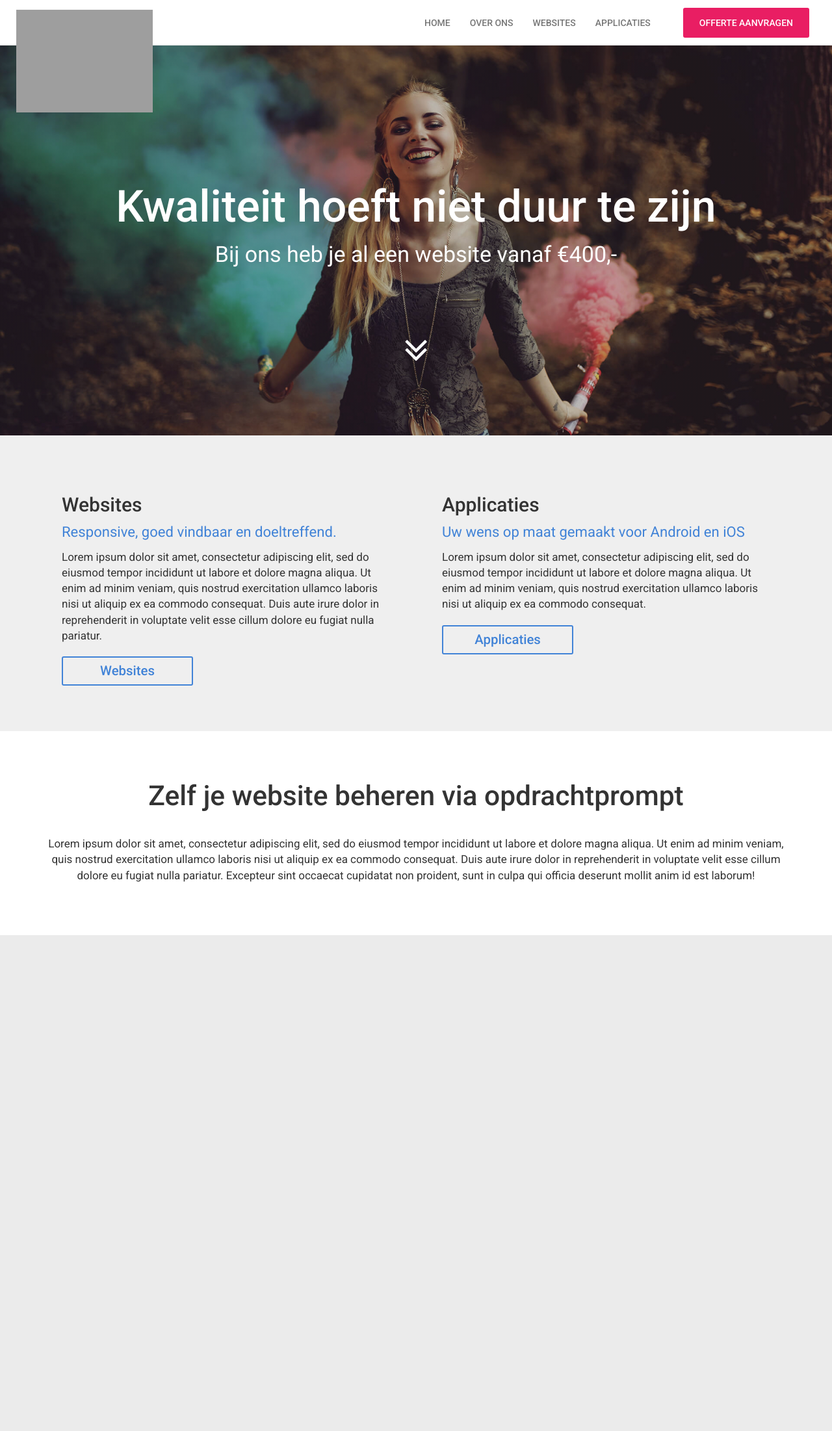
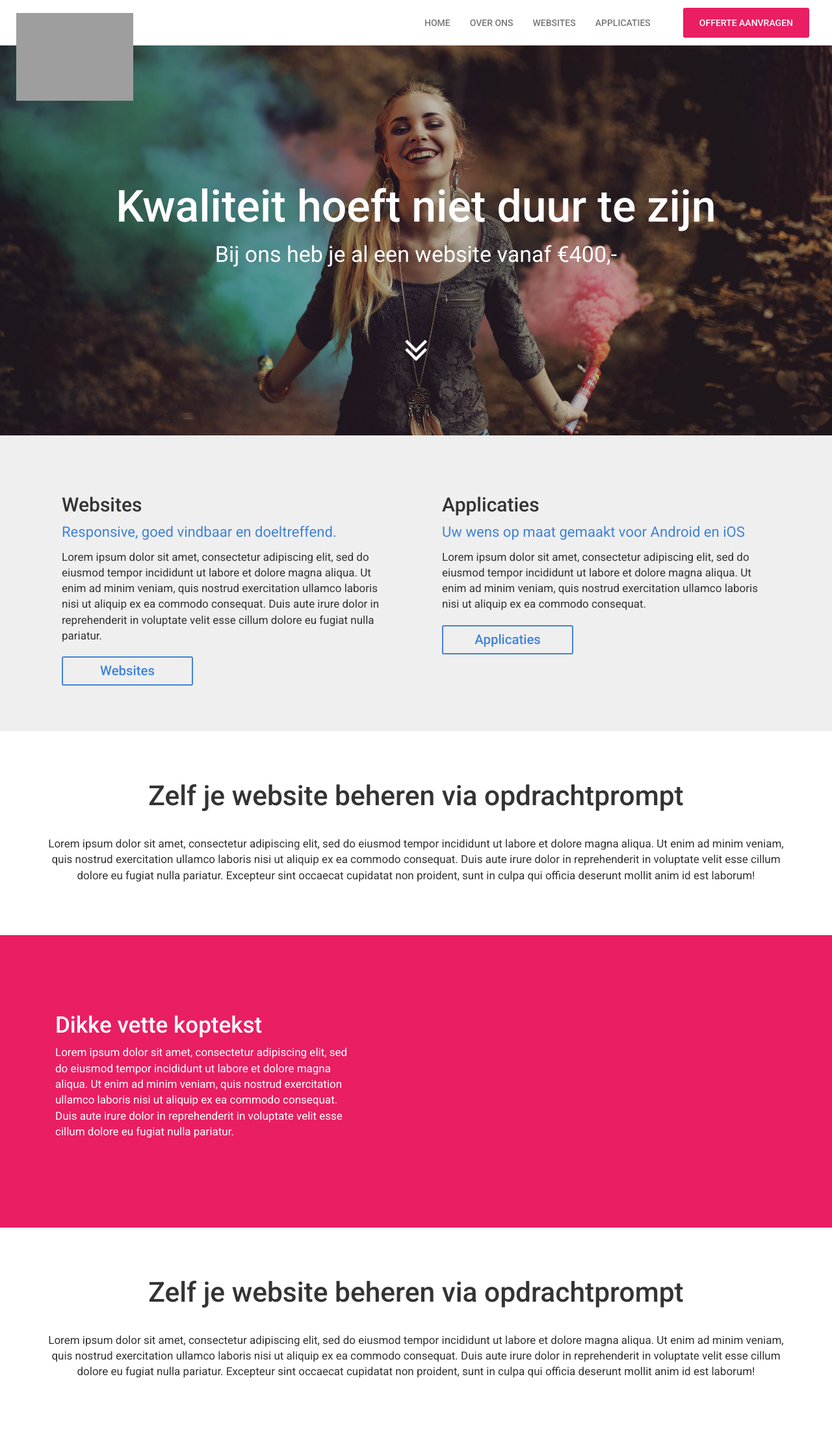
Before and after one commit to jwmvissering/Wabble-website, a PHP site: page / in a window 1280 px wide. Shown: the whole page at 65% size. Before the commit the page ends 1439 px from the top, so only its background shows below. Run offline with PHP 8.4, Linux system fonts and the light colour scheme; style sheets or scripts are compiled from the project's sources; grey boxes are pictures that could not be loaded.

Commit message:
Twee secties toegevoegd

```diff
--- a/css/header.css
+++ b/css/header.css
@@ -3,8 +3,8 @@ nav {
   padding: 10px; }
 
 #logomenu {
-  margin-top: -10px;
-  width: 210px; }
+  margin-top: -5px;
+  width: 180px; }
 
 .navbar-default {
   background-color: #fff; }
--- a/css/home.css
+++ b/css/home.css
@@ -54,7 +54,7 @@
     display: flex;
     flex-wrap: wrap; }
   #websitesapplicaties .col-md-6 {
-    padding: 0px 40px;
+    padding: 0 40px;
     /*border-left: 6px solid #4183D7;*/
     display: flex;
     flex-direction: column; }
@@ -80,14 +80,34 @@
 
 #overwabble {
   padding: 70px 0; }
+  #overwabble p {
+    margin-top: 30px;
+    text-align: center; }
 
 .titletextcentre {
   font-weight: 500;
   text-align: center;
   font-size: 2.5em; }
 
-#overwabble p {
-  margin-top: 30px;
-  text-align: center; }
+#sectie3 {
+  background-color: #e91e63; }
+  #sectie3 .textleft {
+    padding: 100px 70px;
+    color: #fff; }
+  #sectie3 .sectiontitle {
+    font-size: 35px; }
+  #sectie3 .homeimagehalf {
+    background-image: url(../img/Analytics.jpg);
+    background-position: center 45%;
+    background-size: cover;
+    background-repeat: no-repeat;
+    background-attachment: scroll;
+    height: 450px; }
+
+#sectie4 {
+  padding: 70px 0; }
+  #sectie4 p {
+    margin-top: 30px;
+    text-align: center; }
 
 /*# sourceMappingURL=home.css.map */
--- a/inc/header.php
+++ b/inc/header.php
@@ -22,15 +22,15 @@
 
           <ul class="nav navbar-nav navbar-right">
 
-            <li><a href="/">Home</a></li>
+            <li><a href="/new/index.php">Home</a></li>
 
-            <li><a href="/over-ons">Over ons</a></li>
+            <li><a href="/new/over-ons">Over ons</a></li>
 
-			<li><a href="/websites">Websites</a></li>
+			<li><a href="/new/websites">Websites</a></li>
 
-            <li><a href="/applicaties">Applicaties</a></li>
+            <li><a href="/new/applicaties">Applicaties</a></li>
 
-            <li><a href="/offerte">Offerte aanvragen</a></li>
+            <li><a href="/new/offerte">Offerte aanvragen</a></li>
 
           </ul>
 
--- a/index.php
+++ b/index.php
@@ -49,8 +49,6 @@
 
 	</section>
 
-
-
 	<section id="websitesapplicaties">
 
 		<div class="container">
@@ -95,13 +93,11 @@
 
 				</div>
 
-			  </div>
+			</div>
 
 		</div>
 
 	</section>
-
-
 
 	<section id="overwabble">
 
@@ -130,11 +126,77 @@
 
 				</div>
 
+			</div>
+
+		</div>
+
+	</section>
+
+	<section id="sectie3">
+
+		<div class="container-fluid">
+
+			<div class="row">
+
+				<div class="col-md-6">
+					<div class="textleft">
+						<h2 class="sectiontitle">Dikke vette koptekst</h2>
+						<p>
+
+							Lorem ipsum dolor sit amet, consectetur adipiscing elit, sed do eiusmod tempor incididunt ut labore et dolore magna aliqua.
+
+							Ut enim ad minim veniam, quis nostrud exercitation ullamco laboris nisi ut aliquip ex ea commodo consequat.
+
+							Duis aute irure dolor in reprehenderit in voluptate velit esse cillum dolore eu fugiat nulla pariatur.
+
+						</p>
+					</div>
+
+				</div>
+
+				<div class="col-md-6 homeimagehalf">
+
+				</div>
+
 			  </div>
 
 		</div>
 
 	</section>
+
+	<section id="sectie4">
+
+		<div class="container">
+
+			<div class="row">
+
+				<div class="col-md-12">
+
+					<div class="titletextcentre">
+
+						Zelf je website beheren via opdrachtprompt
+
+					</div>
+
+					<p>
+
+						Lorem ipsum dolor sit amet, consectetur adipiscing elit, sed do eiusmod tempor incididunt ut labore et dolore magna aliqua.
+
+						Ut enim ad minim veniam, quis nostrud exercitation ullamco laboris nisi ut aliquip ex ea commodo consequat.
+
+						Duis aute irure dolor in reprehenderit in voluptate velit esse cillum dolore eu fugiat nulla pariatur.
+
+						Excepteur sint occaecat cupidatat non proident, sunt in culpa qui officia deserunt mollit anim id est laborum!
+					</p>
+
+				</div>
+
+			</div>
+
+		</div>
+
+	</section>
+
 
 </body>
 
@@ -147,5 +209,4 @@
 </footer>
 
 
-
 </html>
--- a/scss/header.scss
+++ b/scss/header.scss
@@ -7,8 +7,8 @@ nav {
 }
 
 #logomenu {
-  margin-top: -10px;
-  width: 210px;
+  margin-top: -5px;
+  width: 180px;
 }
 
 .navbar-default {
--- a/scss/home.scss
+++ b/scss/home.scss
@@ -72,7 +72,7 @@ $purple: #e91e63;
     flex-wrap: wrap;
   }
   .col-md-6 {
-    padding: 0px 40px;
+    padding: 0 40px;
     /*border-left: 6px solid #4183D7;*/
     display: flex;
     flex-direction: column;
@@ -103,6 +103,10 @@ $purple: #e91e63;
 
 #overwabble {
   padding: 70px 0;
+  p{
+    margin-top: 30px;
+    text-align: center;
+  }
 }
 
 .titletextcentre {
@@ -111,7 +115,29 @@ $purple: #e91e63;
   font-size: 2.5em;
 }
 
-#overwabble p {
-  margin-top: 30px;
-  text-align: center;
+#sectie3 {
+  background-color: #e91e63;
+  .textleft{
+    padding: 100px 70px;
+    color: #fff;
+  }
+  .sectiontitle {
+    font-size: 35px;
+  }
+  .homeimagehalf{
+    background-image: url(../img/Analytics.jpg);
+    background-position: center 45%;
+    background-size: cover;
+    background-repeat: no-repeat;
+    background-attachment: scroll;
+    height: 450px;
+  }
 }
+
+#sectie4 {
+  padding: 70px 0;
+  p{
+    margin-top: 30px;
+    text-align: center;
+  }
+}
```
